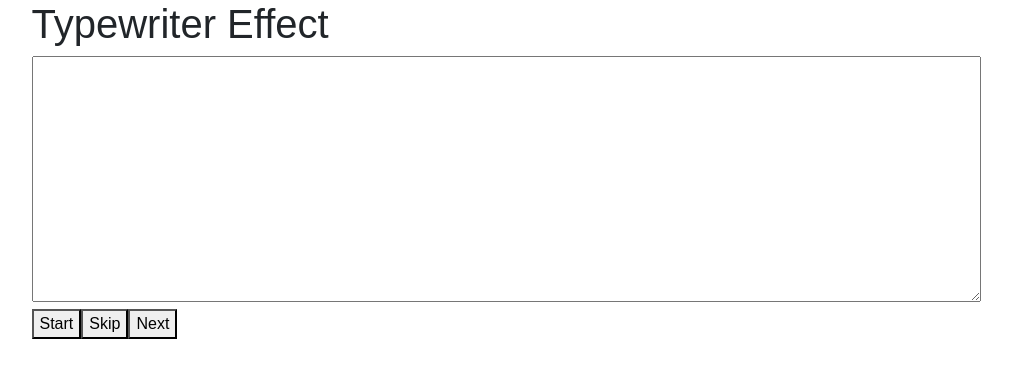
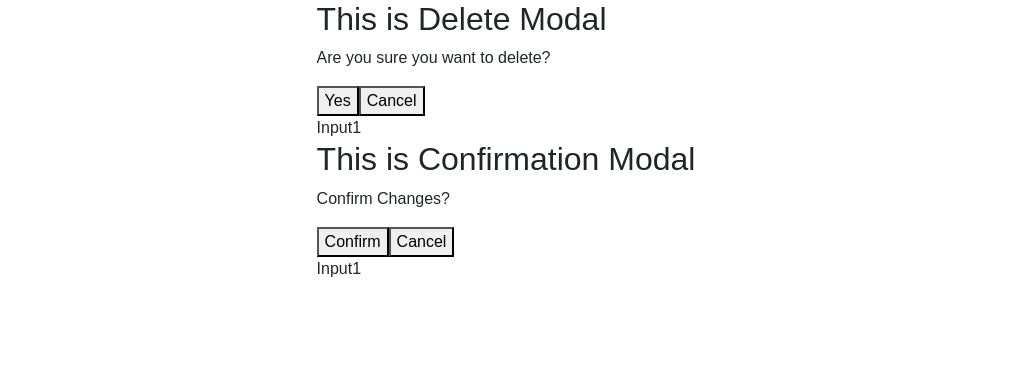
Before and after one commit to vamshik889/React-30days, a React (Vite) app: page / in a window 1280 px wide. Shown: the top 378 px of the page, without its empty margins (134-1146 px from the left). Built offline with nearby package versions, Linux system fonts and the light colour scheme.

Commit message:
feature2 implementation with updated master code

```diff
--- a/src/App.jsx
+++ b/src/App.jsx
@@ -85,6 +85,8 @@ import RecipeFilterApp from "./NamasteDev/RecipeFilter/RecipeFilter";
 import CharacterCount from "./NamasteDev/RecipeFilter/CharacterCount/CharacterCount";
 import CopyClipboard from "./NamasteDev/Clipboard/CopyToClipBoard";
 import TypeWriter from "./NamasteDev/TypeWriter/TypeWriter";
+import Main1 from "./ForwardingProps_Children/Main1";
+import ModalConsumer from "./ForwardingProps_Children/ModalConsumer";
 
 function App() {
   const [count, setCount] = useState(0);
@@ -202,9 +204,13 @@ function App() {
        {/* <RecipeFilterApp/> */}
        {/* <CharacterCount/> */}
        {/* <CopyClipboard/> */}
-       <TypeWriter/>
+       {/* <TypeWriter/> */}
+       {/* <Main1/> */}
+       <ModalConsumer/>
     </>
   );
 }
 
 export default App;
+
+//comment
--- /dev/null
+++ b/src/ForwardingProps_Children/Forward.jsx
@@ -0,0 +1,12 @@
+import React from 'react'
+
+const Forward = ({text,...props}) => {
+    console.log(props)
+  return (
+
+        text?<input {...props}/>:<textarea {...props}/>
+
+  )
+}
+
+export default Forward
--- /dev/null
+++ b/src/ForwardingProps_Children/Input1.jsx
@@ -0,0 +1,10 @@
+import React from 'react'
+
+const Input1 = (props) => {
+    console.log(props)  //  {"isOpen": false,  "data": "Delete modal","onclose":}  so these props are forwarded from parent component
+  return (
+    <div>Input1</div>
+  )
+}
+
+export default Input1
--- /dev/null
+++ b/src/ForwardingProps_Children/Main1.jsx
@@ -0,0 +1,14 @@
+import React from 'react'
+import Forward from './Forward'
+
+const Main1 = () => {
+  return (
+    <div>
+        <Forward name="name1" placeholder="placeholder1" text={true} />
+        <Forward name="name2" placeholder="placeholder2" text={false}/>
+
+    </div>
+  )
+}
+
+export default Main1
--- /dev/null
+++ b/src/ForwardingProps_Children/Modal1.jsx
@@ -0,0 +1,16 @@
+import React from 'react'
+import Input1 from './Input1'
+
+const Modal1 = ({title,children,...rest}) => {
+    // console.log(rest) //so we are destructuring only 2 props and remaining we are collecting into rest object the name can be anything
+    //like ...remaining and we can forward the same as below to some other component like below
+  return (
+    <div>
+        <h2>{title}</h2>
+        {children}
+        <Input1 {...rest}/>
+    </div>
+  )
+}
+
+export default Modal1
--- /dev/null
+++ b/src/ForwardingProps_Children/ModalConsumer.jsx
@@ -0,0 +1,26 @@
+import React, { useState } from 'react'
+import Modal1 from './Modal1'
+
+const ModalConsumer = () => {
+    const [isOpen,setIsOpen] = useState(false)
+    const handleClose = ()=>{
+setIsOpen(false)
+    }
+  return (
+    <div>
+        <Modal1 title="This is Delete Modal" onClose={handleClose} isOpen={isOpen} data="Delete modal">
+            <p>Are you sure you want to delete?</p>
+            <button>Yes</button>
+            <button>Cancel</button>
+        </Modal1>
+
+         <Modal1 title="This is Confirmation Modal" onClose={handleClose} isOpen={isOpen} data="Confirm modal">
+            <p>Confirm Changes?</p>
+            <button>Confirm</button>
+            <button>Cancel</button>
+        </Modal1>
+    </div>
+  )
+}
+
+export default ModalConsumer
```
Also changed, not shown: src/test1.js (added, +37 -0 lines), src/test1.ts (added).
